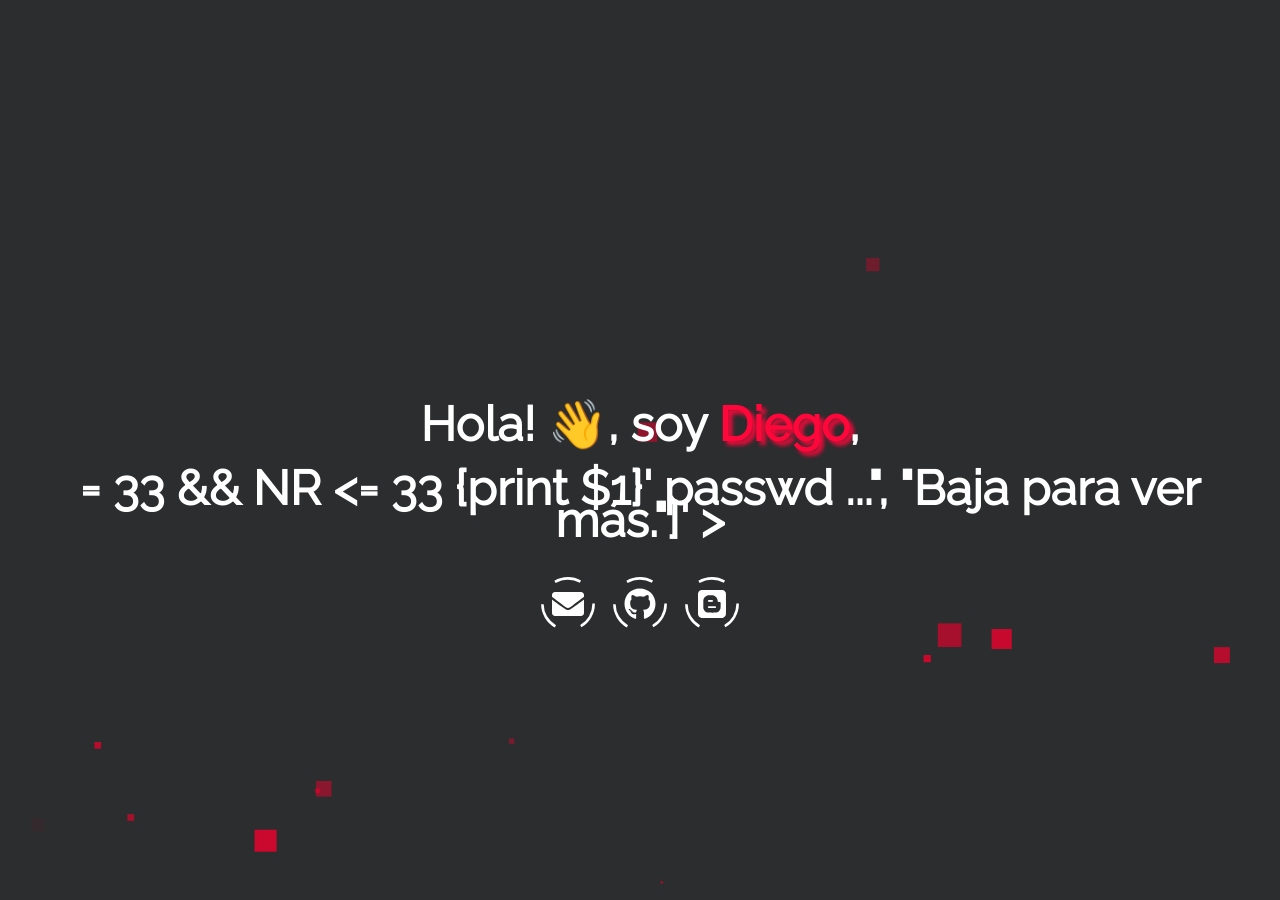
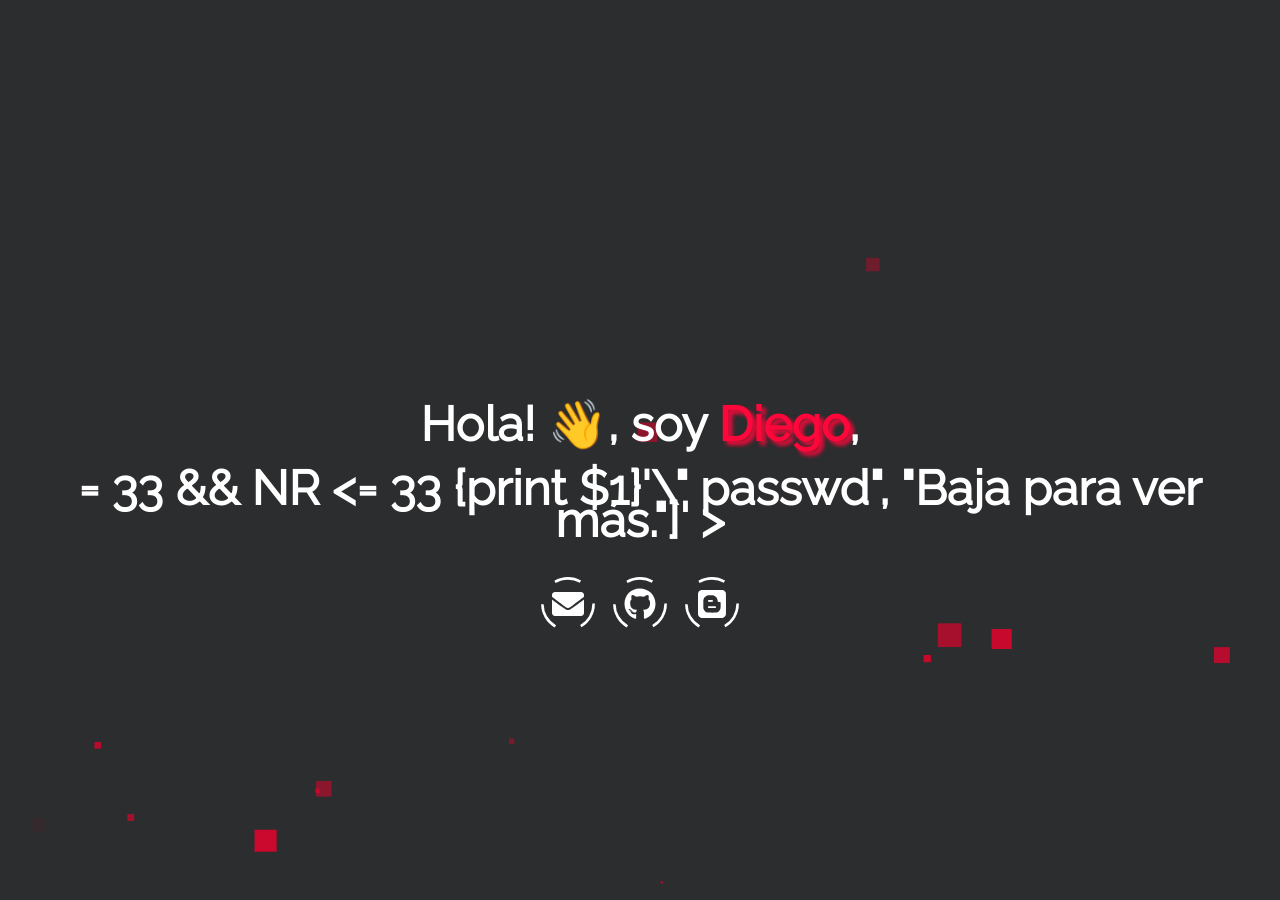
Before and after one commit to q3it/neumorphism, a Jekyll site: the page built from index.html, in a window 1280 px wide and 900 px high. Built offline with Jekyll 4.4.1, drawn with Linux system fonts in a browser that asks for light colours.

```diff
--- a/_config.yml
+++ b/_config.yml
@@ -14,7 +14,7 @@ baseurl: ""
 username: Diego
 # typing_text: This will be typed before 'Desplázate hacia abajo para ver más'.
 # > set this to your job title, e.g. Fullstack Developer
-typing_text: "awk -F ':' 'NR >= 33 && NR <= 33 {print $1}' passwd ..."
+typing_text: awk -F \"':' 'NR >= 33 && NR <= 33 {print $1}'\" passwd
 # email: Your E-Mail address for the email button.
 email: diegofb.castro@gmail.com
 # For every social button you want to display, set your username or userid
```
